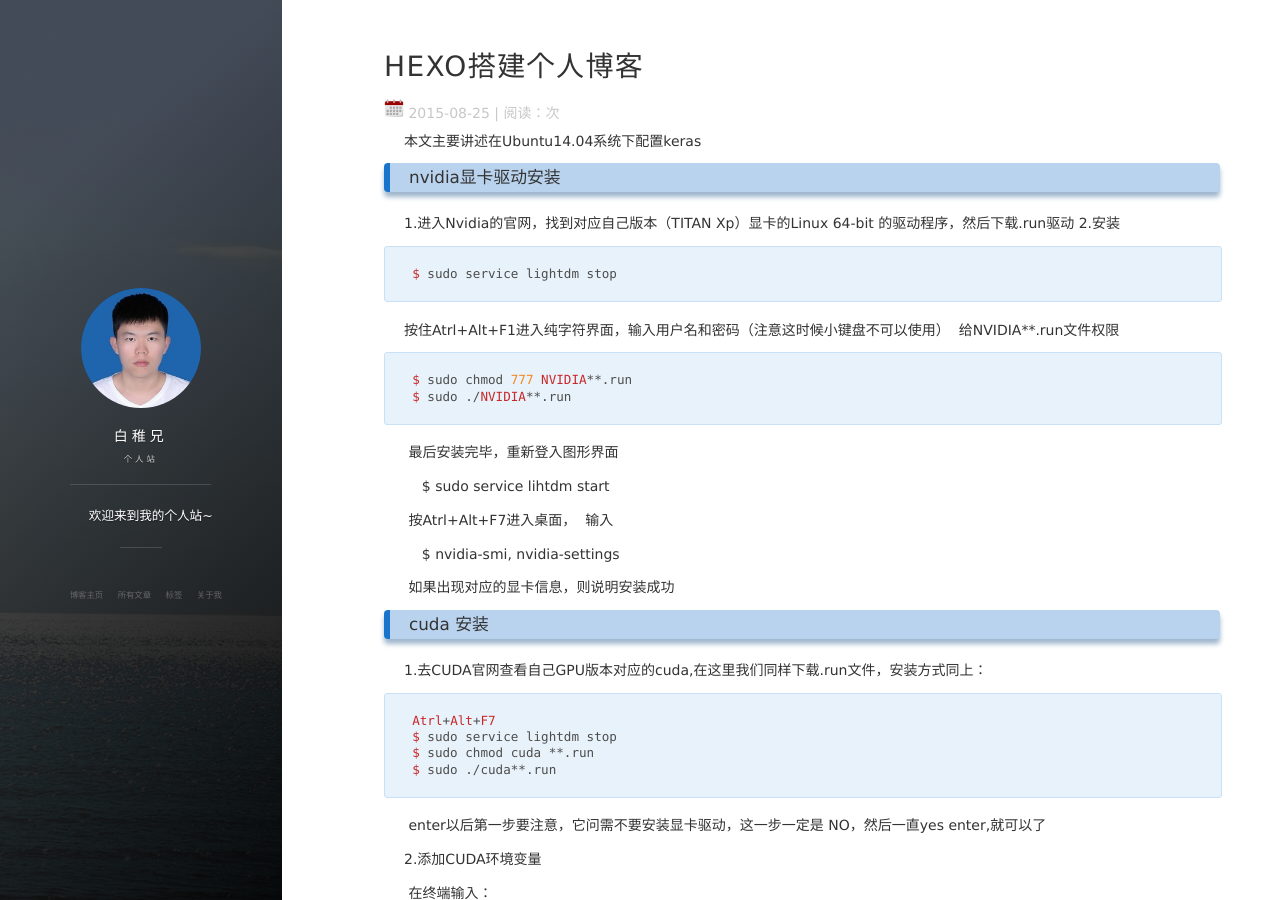
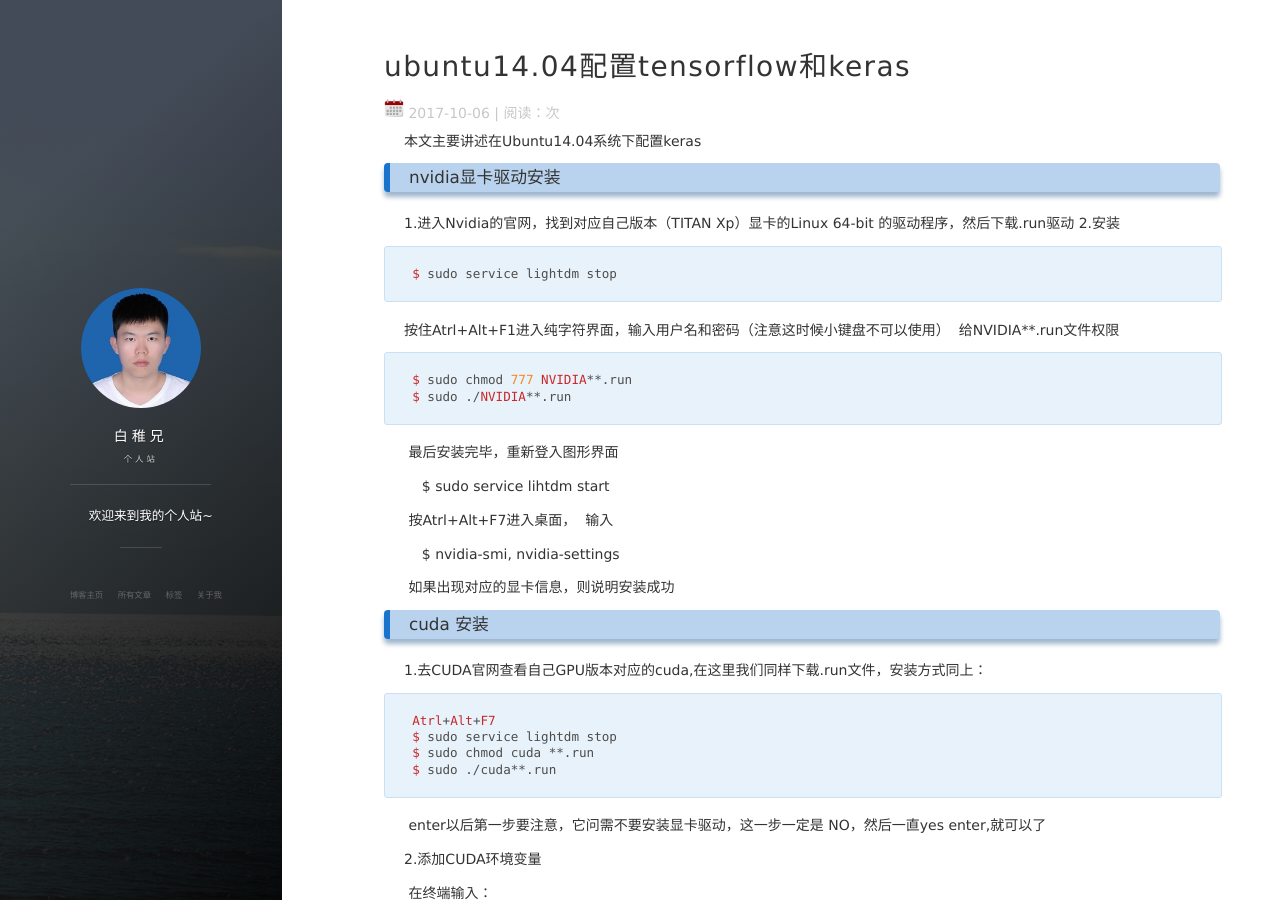
Before and after one commit to xujingxu/xujingxu.github.io, a Jekyll site: the page built from _posts/2017-10-6-ubuntu14.04配置tensorflow和keras.md, in a window 1280 px wide and 900 px high. Built offline with Jekyll 4.4.1, drawn with Linux system fonts in a browser that asks for light colours; nearby versions of some CDN libraries; comment, search, counter and statistics services are not loaded.

Commit message:
Update 2017-10-6-ubuntu14.04配置tensorflow和keras.md

```diff
--- a/_posts/2017-10-6-ubuntu14.04配置tensorflow和keras.md
+++ b/_posts/2017-10-6-ubuntu14.04配置tensorflow和keras.md
@@ -1,9 +1,9 @@
 ---
 layout: post
-title: "HEXO搭建个人博客"
-date: 2015-08-25
-description: "HEXO配置，HEXO+Github，搭建自己的博客"
-tag: 博客
+title: "ubuntu14.04配置tensorflow和keras"
+date: 2017-10-06
+description: "ubuntu14.04配置tensorflow和keras"
+tag: tensorflow
 ---
 
 本文主要讲述在Ubuntu14.04系统下配置keras
```
